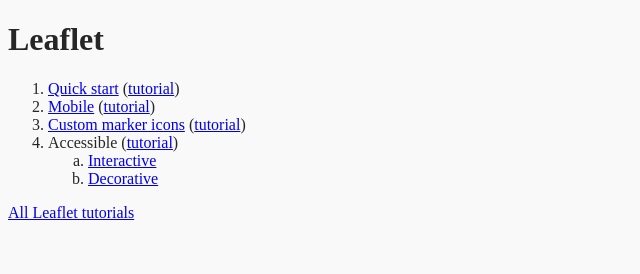
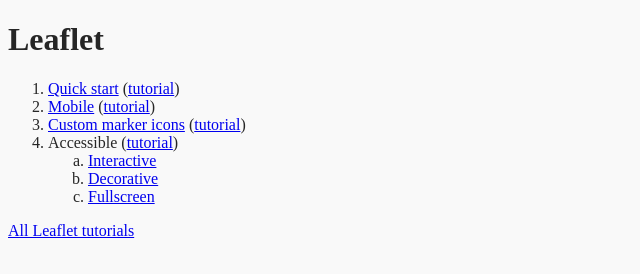
Before and after one commit to Stassi/leaflet-tutorials, a website: page public/index.html in a window 1280 px wide. Shown: the whole page, without its empty margins (0-640 px from the left). Drawn offline with Linux system fonts and the light colour scheme.

Commit message:
append `accessible-fullscreen` to tutorials

```diff
--- a/public/index.html
+++ b/public/index.html
@@ -32,6 +32,9 @@
       <li>
         <a href="accessible-decorative.html">Decorative</a>
       </li>
+      <li>
+        <a href="accessible-fullscreen.html">Fullscreen</a>
+      </li>
     </ol>
   </li>
 </ol>
```
